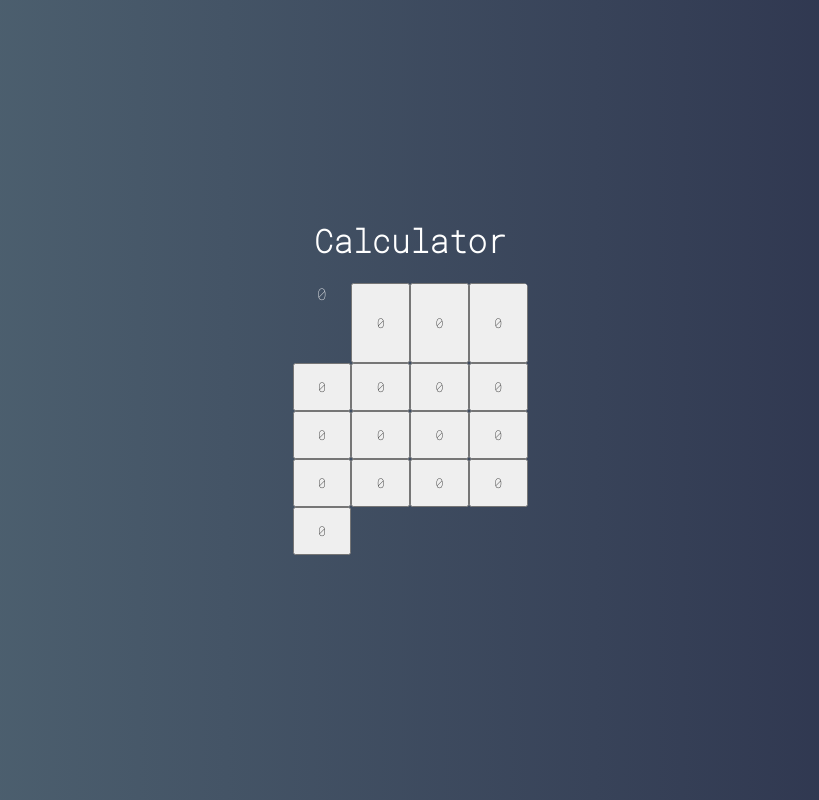
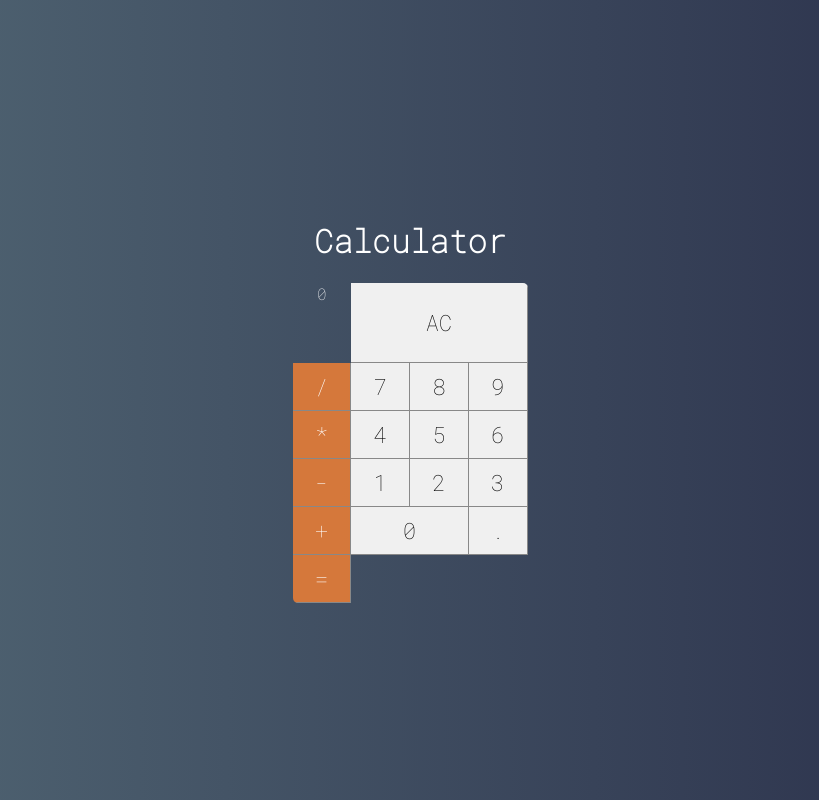
Before and after one commit to mvassuncao1/cursoudemy-web-moderno, a Vue app in the folder Section 26 - Vue JS/vue/calculator/: page / in a window 1280 px wide. Shown: the whole page, without its empty margins (230-1049 px from the left). Built offline with nearby package versions, Linux system fonts and the light colour scheme.

Commit message:
Terminado componente AppButton e montada estrutura da calculadora

```diff
--- a/Section 26 - Vue JS/vue/calculator/src/components/CalculatorButton.vue
+++ b/Section 26 - Vue JS/vue/calculator/src/components/CalculatorButton.vue
@@ -1,15 +1,54 @@
 <template>
-    <button class="button">
-        0
+    <button class="button"
+        :class="{double, triple, operation}">
+        {{label}}
     </button>
 </template>
 
 <script>
 export default{
+    props:{
+        label:{},
+        operation: {type: Boolean},
+        double: {type: Boolean},
+        triple: {type: Boolean}
 
+    }
 }
 </script>
 
 <style>
+:root{
+    --bg-button: #f0f0f0;
+    --border-button: solid 1px #888;
+}
 
+.button{
+    font-size: 1.4em;
+    background-color: var(--bg-button);
+    border: none;
+    border-right: var(--border-button);
+    border-bottom: var(--border-button);
+    outline: none;
+}
+
+.button:active{
+    background-color: #ccc;
+}
+
+.button.double{
+    grid-column: span 2;
+}
+
+.button.triple{
+    grid-column: span 3;
+}
+
+.button.operation{
+    background-color: #fa8231;
+    color: #fff
+}
+.button.operation{
+    background-color: #fa8231cc;
+}
 </style>
--- a/Section 26 - Vue JS/vue/calculator/src/main/AppCalculator.vue
+++ b/Section 26 - Vue JS/vue/calculator/src/main/AppCalculator.vue
@@ -1,10 +1,23 @@
 <template>
     <div class="calculator">
         <Display />
-        <Button /><Button /><Button /><Button />
-        <Button /><Button /><Button /><Button />
-        <Button /><Button /><Button /><Button />
-        <Button /><Button /><Button /><Button />
+        <Button label="AC" triple/>
+        <Button label="/" operation/>
+        <Button label="7"/>
+        <Button label="8"/>
+        <Button label="9"/>
+        <Button label="*" operation/>
+        <Button label="4"/>
+        <Button label="5"/>
+        <Button label="6"/>
+        <Button label="-" operation/>
+        <Button label="1"/>
+        <Button label="2"/>
+        <Button label="3"/>
+        <Button label="+" operation/>
+        <Button label="0" double/>
+        <Button label="."/>
+        <Button label="=" operation/>
     </div>
 </template>
 
```
